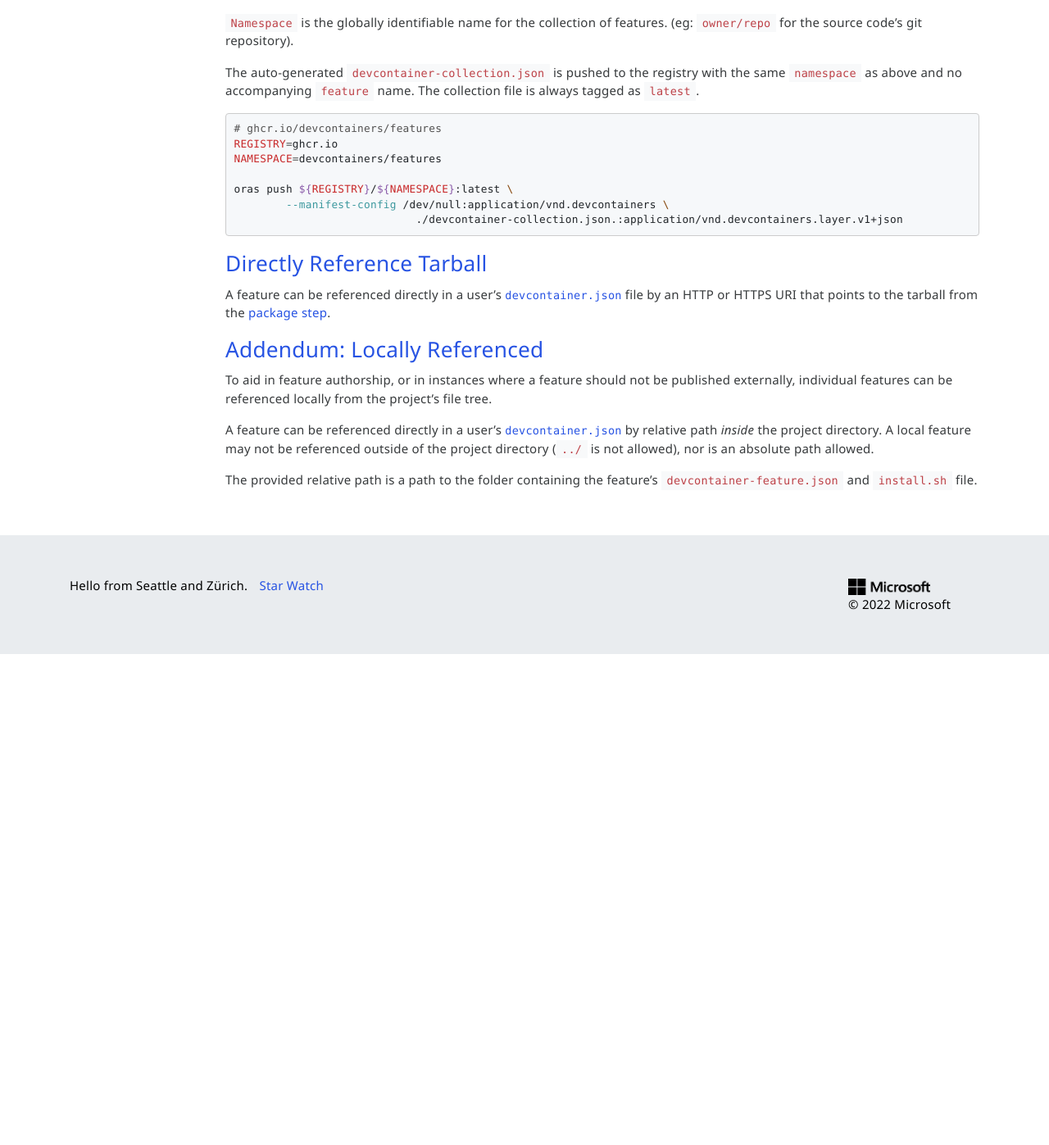
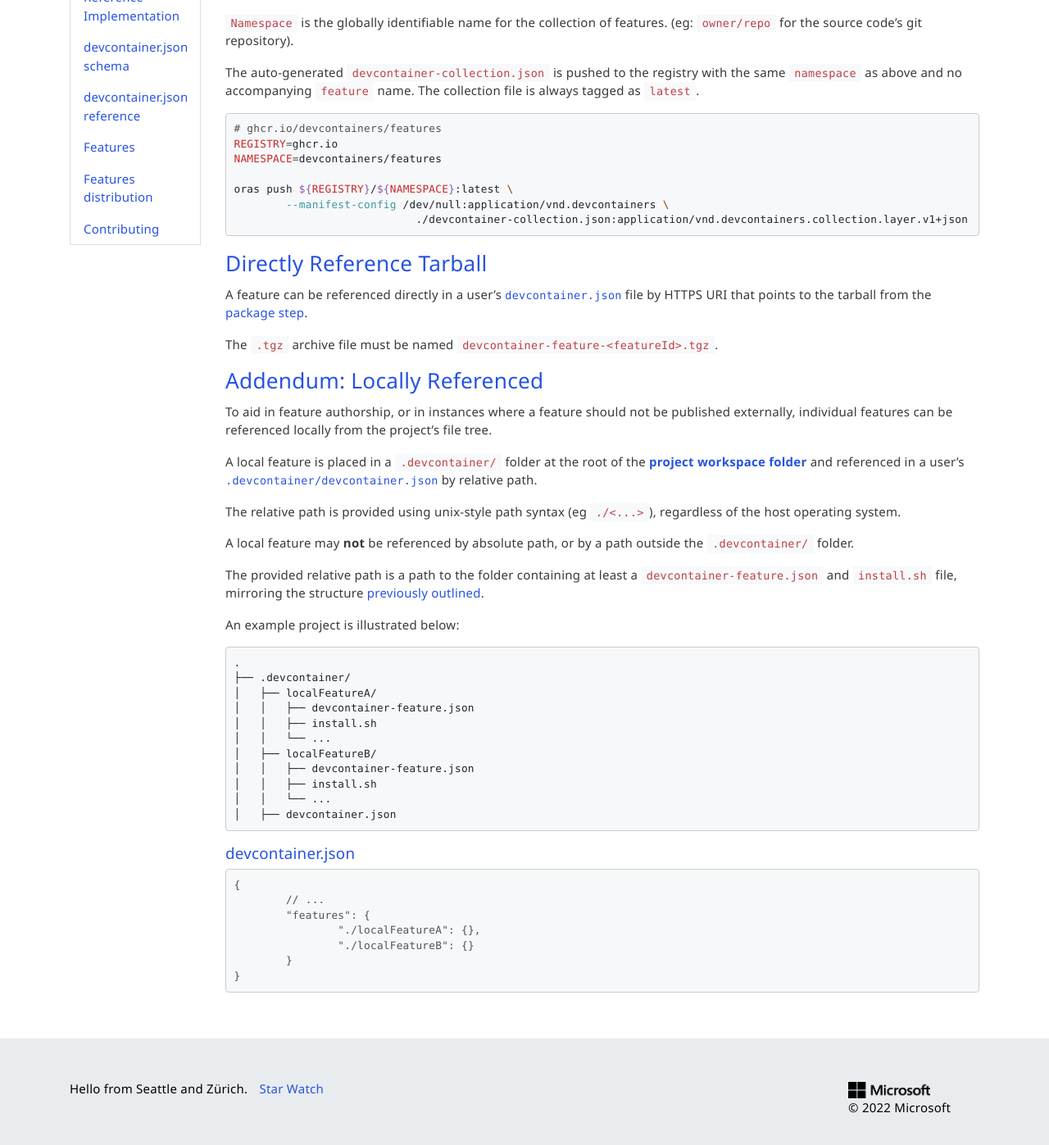
Before and after one commit to devcontainers/devcontainers.github.io, a Jekyll site: the page built from _implementors/features-distribution.md, in a window 1280 px wide and 1400 px high, scrolled down 2856 px. Shown: the top 1397 px of the window at 82% size. Built offline with Jekyll 4.4.1, drawn with Linux system fonts in a browser that asks for light colours; nearby versions of some CDN libraries; comment, search, counter and statistics services are not loaded; before the commit the page ends 3654 px from its top, so only the background shows below that.

Commit message:
Features clarification to match the spec (#19)
* Update features-distribution.md

* Update features.md

* Update features-distribution.md

* Update features-distribution.md

* Update features.md

* Update features-distribution.md

* Update spec.md

* Update features-distribution.md

* Update features.md

````diff
--- a/_implementors/features-distribution.md
+++ b/_implementors/features-distribution.md
@@ -127,17 +127,50 @@
 
 oras push ${REGISTRY}/${NAMESPACE}:latest \
         --manifest-config /dev/null:application/vnd.devcontainers \
-                            ./devcontainer-collection.json.:application/vnd.devcontainers.layer.v1+json
+                            ./devcontainer-collection.json:application/vnd.devcontainers.collection.layer.v1+json
 ```
 
 ### <a href="#directly-reference-tarball" name="directly-reference-tarball" class="anchor"> Directly Reference Tarball </a>
 
-A feature can be referenced directly in a user's [`devcontainer.json`](../spec#a-hrefdevcontainerjson-namedevcontainerjson-classanchor-devcontainerjson-a) file by an HTTP or HTTPS URI that points to the tarball from the [package step](#packaging).
+A feature can be referenced directly in a user's [`devcontainer.json`](../spec#a-hrefdevcontainerjson-namedevcontainerjson-classanchor-devcontainerjson-a) file by HTTPS URI that points to the tarball from the [package step](#packaging).
+
+The `.tgz` archive file must be named `devcontainer-feature-<featureId>.tgz`.
 
 ### <a href="#addendum-locally-referenced" name="addendum-locally-referenced" class="anchor"> Addendum: Locally Referenced </a>
 
 To aid in feature authorship, or in instances where a feature should not be published externally, individual features can be referenced locally from the project's file tree.
 
-A feature can be referenced directly in a user's [`devcontainer.json`](../spec#a-hrefdevcontainerjson-namedevcontainerjson-classanchor-devcontainerjson-a) by relative path _inside_ the project directory.  A local feature may not be referenced outside of the project directory (`../` is not allowed), nor is an absolute path allowed.
+A local feature is placed in a `.devcontainer/` folder at the root of the [**project workspace folder**](../spec#a-hrefproject-workspace-folder-classanchor-project-workspace-folder-a) and referenced in a user's [`.devcontainer/devcontainer.json`](../spec#a-hrefdevcontainerjson-namedevcontainerjson-classanchor-devcontainerjson-a) by relative path.
 
-The provided relative path is a path to the folder containing the feature's `devcontainer-feature.json` and `install.sh` file.
+The relative path is provided using unix-style path syntax (eg `./<...>`), regardless of the host operating system.
+
+A local feature may **not** be referenced by absolute path, or by a path outside the `.devcontainer/` folder.
+
+The provided relative path is a path to the folder containing at least a `devcontainer-feature.json` and `install.sh` file, mirroring the structure [previously outlined](#Source-Code).
+
+An example project is illustrated below:
+
+```
+.
+├── .devcontainer/
+│   ├── localFeatureA/
+│   │   ├── devcontainer-feature.json
+│   │   ├── install.sh
+│   │   └── ...
+│   ├── localFeatureB/
+│   │   ├── devcontainer-feature.json
+│   │   ├── install.sh
+│   │   └── ...
+│   ├── devcontainer.json
+```
+
+##### <a href="#devcontainerjson" name="devcontainerjson" class="anchor"> devcontainer.json </a>
+```jsonc
+{
+        // ...
+        "features": {
+                "./localFeatureA": {},
+                "./localFeatureB": {}
+        }
+}
+```
````
Also changed, not shown: _implementors/features.md (+6 -6 lines), _implementors/spec.md (+5 -0 lines).
